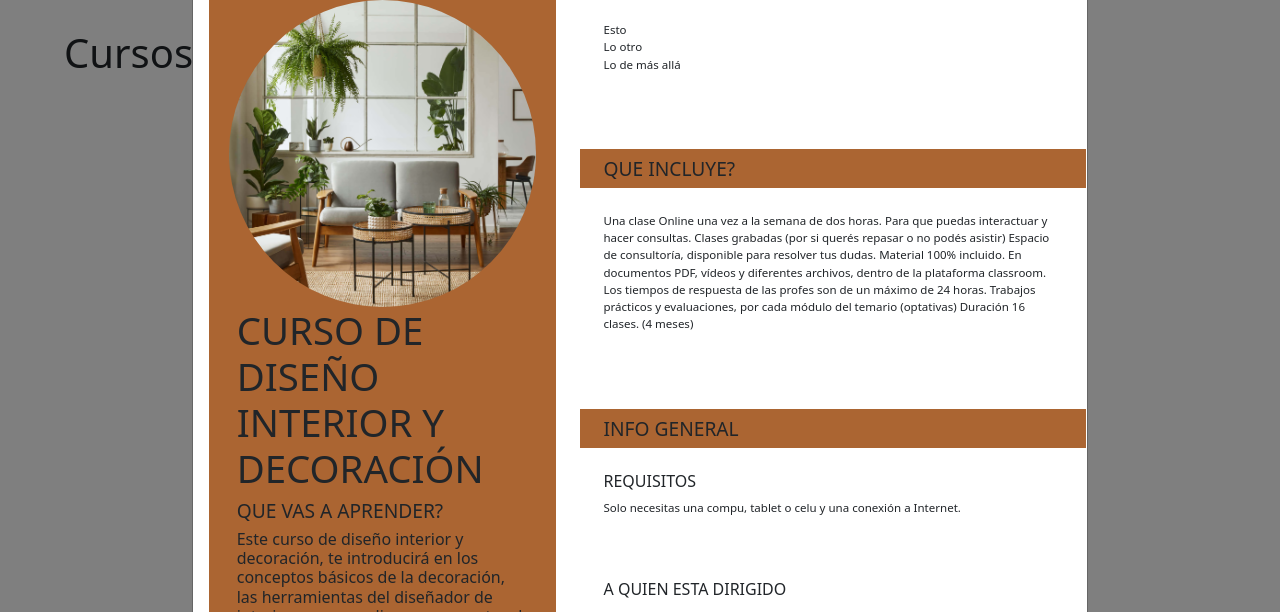
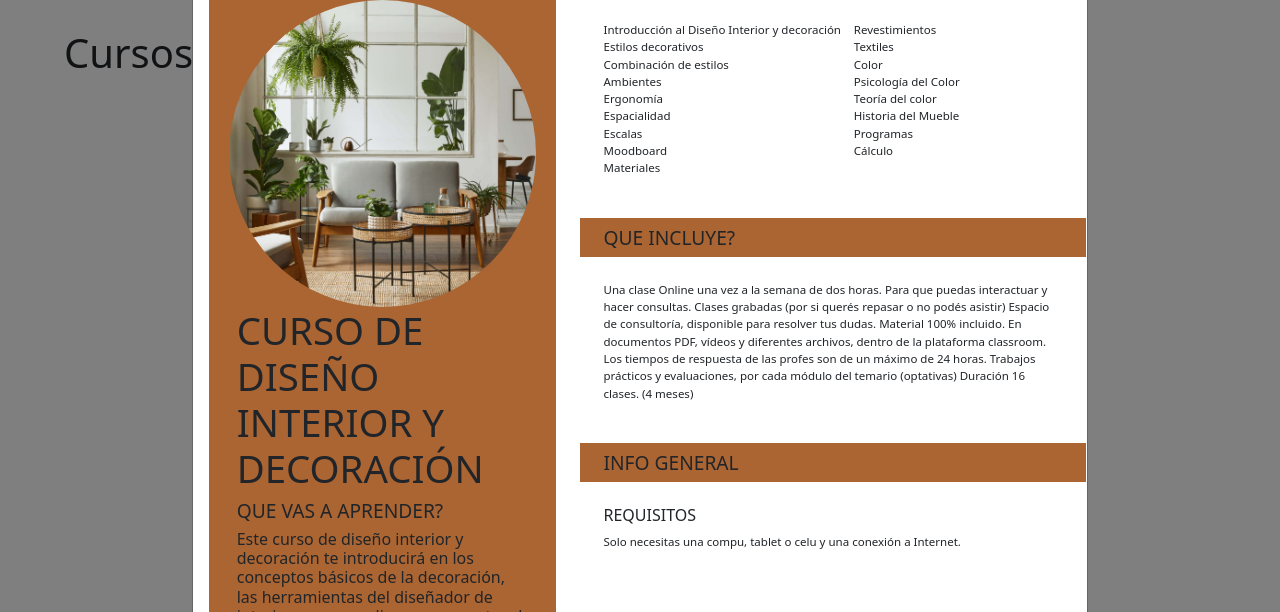
Before and after one commit to PaloMaquez/DecoPor3, a plain HTML site: page views/cursos.html in a window 1280 px wide. Both pictures are taken after a click on the button "MAS INFO". Shown: the part 87-699 px from the top of the page. Drawn offline with nearby package versions, Linux system fonts and the light colour scheme; a web font is replaced by a local one.

Commit message:
modal columns list

```diff
--- a/assets/style.css
+++ b/assets/style.css
@@ -761,6 +761,9 @@ margin-top: -50%;
 .ul{
   padding: 0;
 }
+.pad-left{
+  padding-left: 1vw;
+}
 .details{
   padding: 1rem 1.5rem;
 }
--- a/views/cursos.html
+++ b/views/cursos.html
@@ -102,7 +102,14 @@
                                             <h2 class="h2 course-title">CURSO DE  DISEÑO  INTERIOR Y DECORACIÓN</h2>
                                             <h3 class="h3 no-pad">QUE VAS A APRENDER?</h3>
                                         </div>
-                                        <h6 class="h6">Este curso de diseño interior y decoración, te introducirá en los conceptos básicos de la  decoración, las herramientas del diseñador de interiores para  realizar un proyecto, el correcto uso de las condiciones del lugar y el análisis de los detalles y la realización final del diseño de interiores.  Aprenderás las pautas sobre cómo conseguir un ambiente agradable, cómo aprovechar los espacios grandes y pequeños.  Conceptos de distribución,  espacialidad, estilos decorativos, historia del mueble, teoría del color, combinaciones de colores, lectura del círculo cromático, aplicación correcta del color para cada espacio, según la sensación que quieras lograr.  Distintos materiales, cómo  combinarlos y balancearlos para lograr el espacio ideal.</h6>
+                                        <h6 class="h6">Este curso de diseño interior y decoración te introducirá en los conceptos básicos de la
+                                            decoración, las herramientas del diseñador de interiores para realizar un proyecto, el correcto uso de las condiciones del lugar y el análisis de los detalles y la realización final del diseño de interiores.
+                                            Aprenderás las pautas sobre cómo conseguir un ambiente agradable, cómo aprovechar los espacios grandes y pequeños.
+                                            Conceptos de distribución,
+                                            espacialidad, estilos decorativos, historia del mueble, teoría del color, combinaciones de colores, lectura del círculo cromático, aplicación correcta del color para cada espacio, según la sensación que quieras lograr.
+                                            Distintos materiales, cómo
+                                            combinarlos y balancearlos para lograr el espacio ideal.
+                                            </h6>
                                     </div>
                                     <h3 class="h3 diff-height">COMUNICATE</h3>
 
@@ -111,11 +118,27 @@
                                     <div class="more-info">
                                         <div class="full-width">
                                             <h3 class="h3">TEMARIO</h3>
-                                            <div class="details">
+                                            <div class="details d-flex justify-content-start">
                                                 <ul class="ul p">
-                                                    <li>Esto</li>
-                                                    <li>Lo otro</li>
-                                                    <li>Lo de más allá</li>
+                                                    <li>Introducción al Diseño Interior y decoración</li>
+                                                    <li>Estilos decorativos</li>
+                                                    <li>Combinación de estilos</li>
+                                                    <li>Ambientes</li>
+                                                    <li>Ergonomía</li>
+                                                    <li>Espacialidad</li>
+                                                    <li>Escalas</li>
+                                                    <li>Moodboard</li>
+                                                    <li>Materiales</li>
+                                                </ul>
+                                                <ul class="ul p pad-left">
+                                                    <li>Revestimientos</li>
+                                                    <li>Textiles</li>
+                                                    <li>Color</li>
+                                                    <li>Psicología del Color </li>
+                                                    <li>Teoría del color</li>
+                                                    <li>Historia del Mueble</li>
+                                                    <li>Programas</li>
+                                                    <li>Cálculo</li>
                                                 </ul>
                                             </div>
                                         </div>
```
